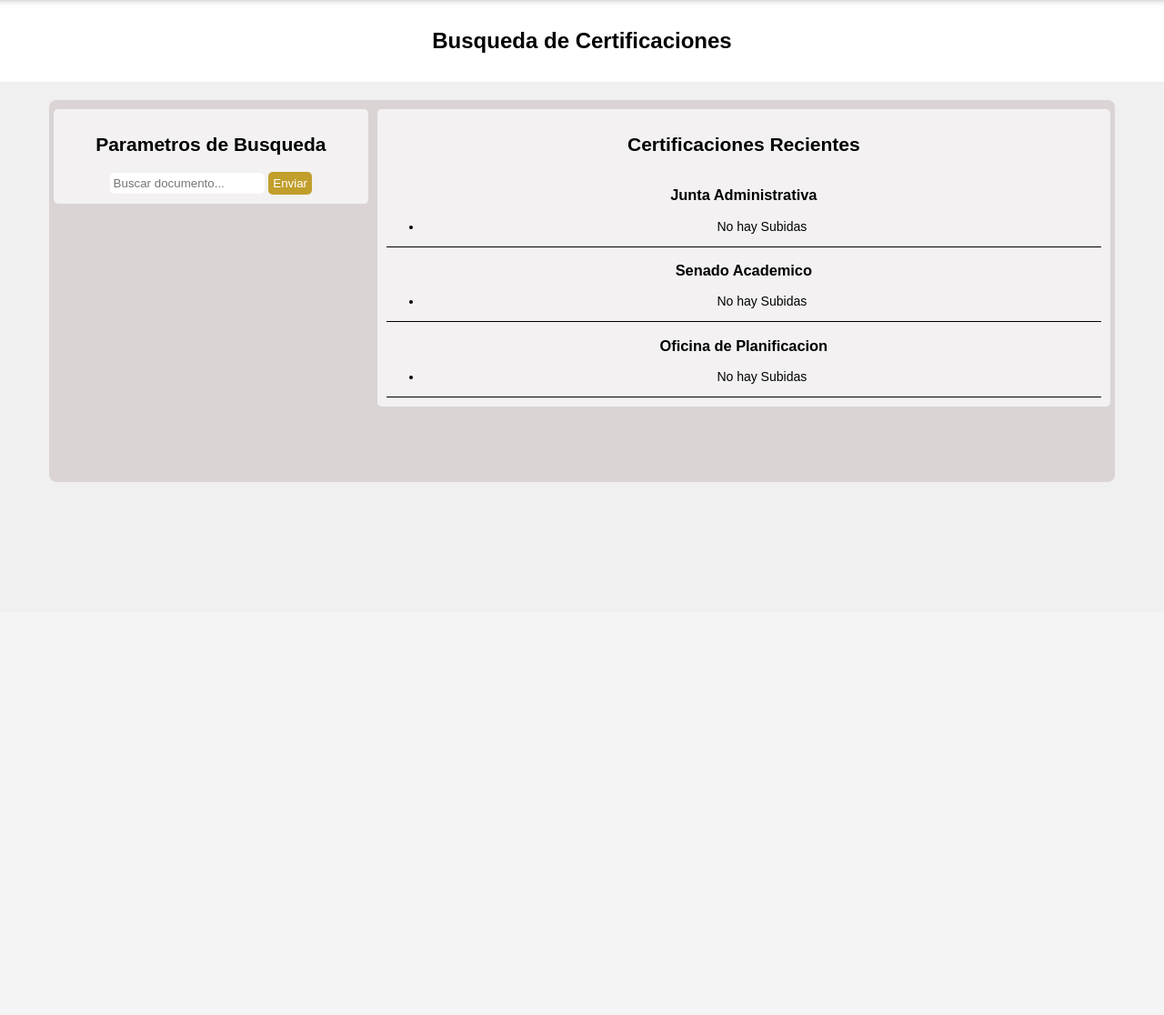
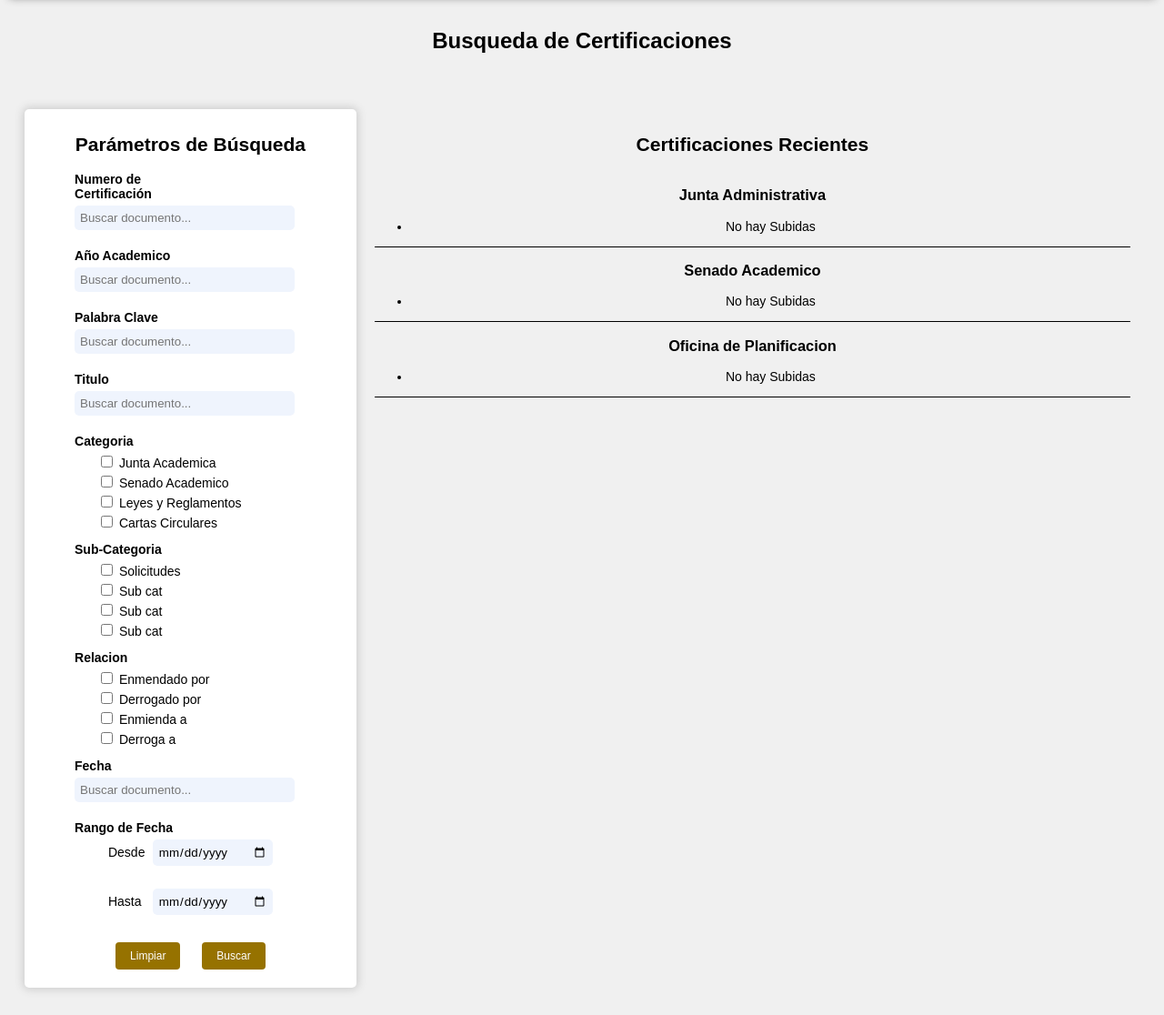
Before and after one commit to Mary0711/Normateca-Prototype, a PHP site: page / in a window 1280 px wide. Shown: the part 127-1243 px from the top of the page at 91% size. Before the commit the page ends 657 px from the top, so only its background shows below. Run offline with PHP 8.4, Linux system fonts and the light colour scheme.

Commit message:
parametros de busqueda finished

```diff
--- a/index.html
+++ b/index.html
@@ -22,11 +22,66 @@
       <section>
         <div class="firstBox">
           <div>
-            <h2>Parametros de Busqueda</h2>
+            <h2>Parámetros de Búsqueda</h2>
             <form class="search">
+              <label>Numero de Certificación</label>
               <input type="text" placeholder="Buscar documento..." />
-              <button type="submit">Enviar</button>
+
+              <label>Año Academico</label>
+              <input type="text" placeholder="Buscar documento..." />
+              <label>Palabra Clave</label>
+              <input type="text" placeholder="Buscar documento..." />
+
+              <label>Titulo</label>
+              <input type="text" placeholder="Buscar documento..." />
+              <label>Categoria</label>
+              <div class="filters">
+                <input type="checkbox" name="Junta Academica" />
+                <label>Junta Academica</label><br />
+                <input type="checkbox" name="Junta Academica" />
+                <label>Senado Academico</label><br />
+                <input type="checkbox" name="Junta Academica" />
+                <label>Leyes y Reglamentos</label><br />
+                <input type="checkbox" name="Junta Academica" />
+                <label>Cartas Circulares</label><br />
+              </div>
+
+              <label>Sub-Categoria</label>
+              <div class="filters">
+                <input type="checkbox" name="Junta Academica" />
+                <label>Solicitudes</label><br />
+                <input type="checkbox" name="Junta Academica" />
+                <label>Sub cat</label><br />
+                <input type="checkbox" name="Junta Academica" />
+                <label>Sub cat</label><br />
+                <input type="checkbox" name="Junta Academica" />
+                <label>Sub cat</label><br />
+              </div>
+
+              <label>Relacion</label>
+              <div class="filters">
+                <input type="checkbox" name="Junta Academica" />
+                <label>Enmendado por</label><br />
+                <input type="checkbox" name="Junta Academica" />
+                <label>Derrogado por</label><br />
+                <input type="checkbox" name="Junta Academica" />
+                <label>Enmienda a</label><br />
+                <input type="checkbox" name="Junta Academica" />
+                <label>Derroga a</label><br />
+              </div>
+              <label>Fecha</label>
+              <input type="text" placeholder="Buscar documento..." />
+
+              <label>Rango de Fecha</label>
+              <div class="dates">
+                <label>Desde</label>
+                <input type="date" placeholder="Buscar documento..." />
+                <br /><label>Hasta</label>
+                <input type="date" placeholder="Buscar documento..." />
+              </div>
             </form>
+            <button type="submit">Limpiar</button>
+            <button type="submit">Buscar</button>
           </div>
         </div>
         <div class="lastBox">
--- a/main.css
+++ b/main.css
@@ -52,10 +52,11 @@ header div {
 .titulo {
   text-align: center;
   font-size: 16px;
-  background-color: #ffffff;
+
   line-height: 90px;
   margin-top: -20px;
-  box-shadow: inset 0 7px 9.5px -9.5px grey;
+  /*  box-shadow: inset 0 7px 9.5px -9.5px grey;
+  background-color: #ffffff;*/
 }
 
 main {
@@ -65,8 +66,7 @@ main {
 
 section {
   justify-self: center;
-  width: 90%;
-  background-color: #dad4d4;
+  width: 95%;
   border-radius: 8px;
   text-align: center;
   min-height: 400px;
@@ -83,35 +83,87 @@ section p {
 }
 
 .firstBox {
-  display: grid;
-  grid-template-rows: repeat(2, auto);
+  background-color: #ffffff;
+  box-shadow: 0 0px 10px 2px rgb(205, 205, 205);
 }
 
 .firstBox,
 .lastBox {
-  background-color: rgb(243, 241, 241);
   border-radius: 5px;
   height: min-content;
   padding: 10px;
 }
 
 .search {
-  width: 100%;
+  margin-left: 45px;
 }
 
-.search input {
-  width: 50%;
-  padding: 4px;
+label {
+  font-weight: bold;
+}
+
+.search > label {
+  display: block;
+  width: 110px;
+  font-size: 14px;
+  text-align: start;
+}
+
+.search > input {
+  display: block;
+  margin-top: 5px;
+  padding: 6px;
   border-radius: 5px;
   border: none;
+  margin-bottom: 20px;
+  width: 230px;
+  background-color: #eff4fd;
 }
 
-.search button {
-  padding: 5px;
+.firstBox button {
+  padding: 8px 16px;
+  background-color: #967200;
+  color: white;
+  border: none;
+  border-radius: 4px;
+  cursor: pointer;
+  font-size: 12px;
+  margin: 10px;
+}
+
+.filters {
+  margin-top: 5px;
+  text-align: left;
+  margin-left: 25px;
+  margin-bottom: 10px;
+}
+
+.filters label {
+  font-weight: normal;
+}
+
+input[type="checkbox"] {
+  margin-bottom: 6px;
+}
+
+.dates > label {
+  display: inline-block;
+  width: 45px;
+  font-size: 14px;
+  text-align: start;
+  margin-left: -45px;
+  font-weight: normal;
+}
+
+.dates > input {
+  display: inline-block;
+  margin-top: 5px;
+  padding: 6px;
   border-radius: 5px;
   border: none;
-  background-color: #c19f2c;
-  color: white;
+  margin-bottom: 20px;
+  width: 120px;
+  background-color: #eff4fd;
 }
 
 .recents {
```
